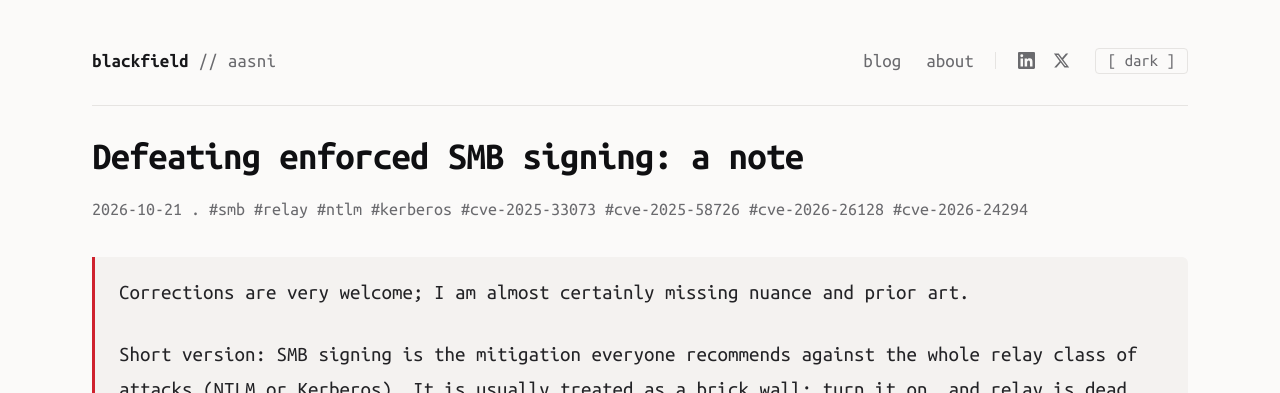
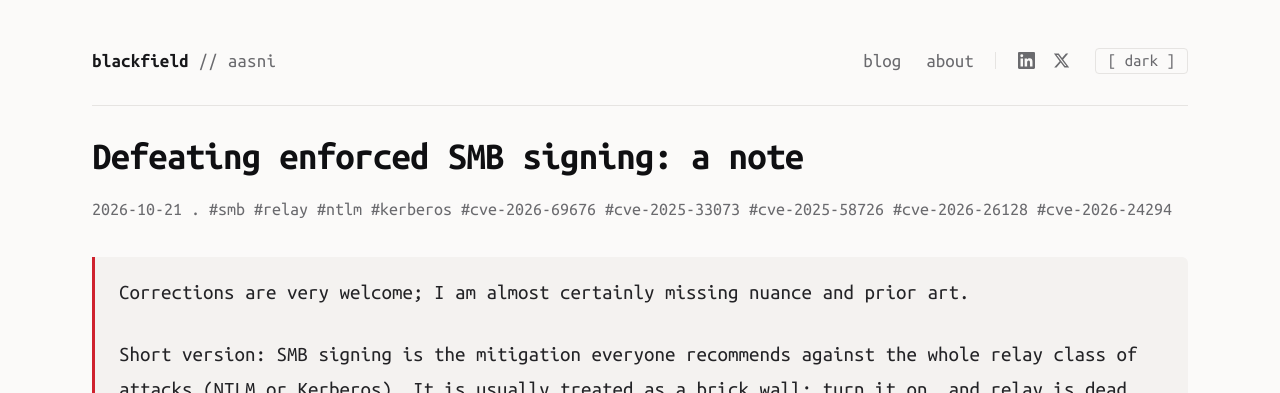
Before and after one commit to aas-n/Blackfield, a Jekyll site: the page built from _posts/2026-10-21-defeating-enforced-smb-signing.md, in a window 1280 px wide and 900 px high. Shown: the top 393 px of the window. Built offline with Jekyll 4.4.1, drawn with Linux system fonts in a browser that asks for light colours; some of the changed text lies outside the part shown.

Commit message:
Update 2026-10-21-defeating-enforced-smb-signing.md

```diff
--- a/_posts/2026-10-21-defeating-enforced-smb-signing.md
+++ b/_posts/2026-10-21-defeating-enforced-smb-signing.md
@@ -2,7 +2,7 @@
 layout: post
 title: "Defeating enforced SMB signing: a note"
 date: 2026-10-21
-tags: [smb, relay, ntlm, kerberos, cve-2025-33073, cve-2025-58726, cve-2026-26128, cve-2026-24294]
+tags: [smb, relay, ntlm, kerberos, cve-2026-69676, cve-2025-33073, cve-2025-58726, cve-2026-26128, cve-2026-24294]
 description: "A documented SMB2/3 re-authentication behavior that keeps a reflected authentication working against a signing-required target."
 ---
 
@@ -89,7 +89,7 @@
 > **Update, 2026-10-23.** SpecterOps published Raj Patel's "LDAP Switcheroo" the same
 > re-authentication idea against LDAP signing on domain controllers. It covers both SMB and LDAP.
 
-> **Update, 2026-10-30.** MSRC confirms this issue was reported by [@mad31k](https://x.com/mad31k) as part of a RCE chain and fixed in `CVE-2026-6976`.
+> **Update, 2026-10-30.** MSRC confirms this issue was reported by [@mad31k](https://x.com/mad31k) as part of a RCE chain and fixed in `CVE-2026-69676`.
 
 ## Tools
 
```
